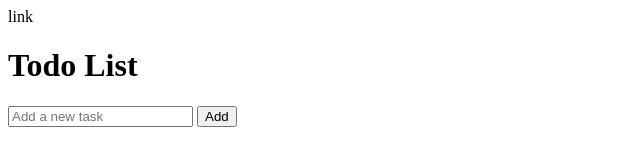
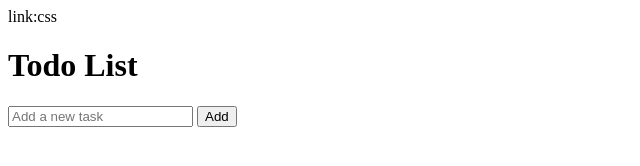
Before and after one commit to WisdomU/Todolistproject-, a plain HTML site: page index.html in a window 1280 px wide. Shown: the full height of the page, 0-640 px from the left. Drawn offline with Linux system fonts and the light colour scheme.

Commit message:
update index.html

```diff
--- a/index.html
+++ b/index.html
@@ -5,7 +5,7 @@
   <meta name="viewport" content="width=device-width, initial-scale=1.0">
   <meta http-equiv="X-UA-Compatible" content="ie=edge">
   <title>Todo List</title>
-  link
+  link:css
 </head>
 <body>
 
```
